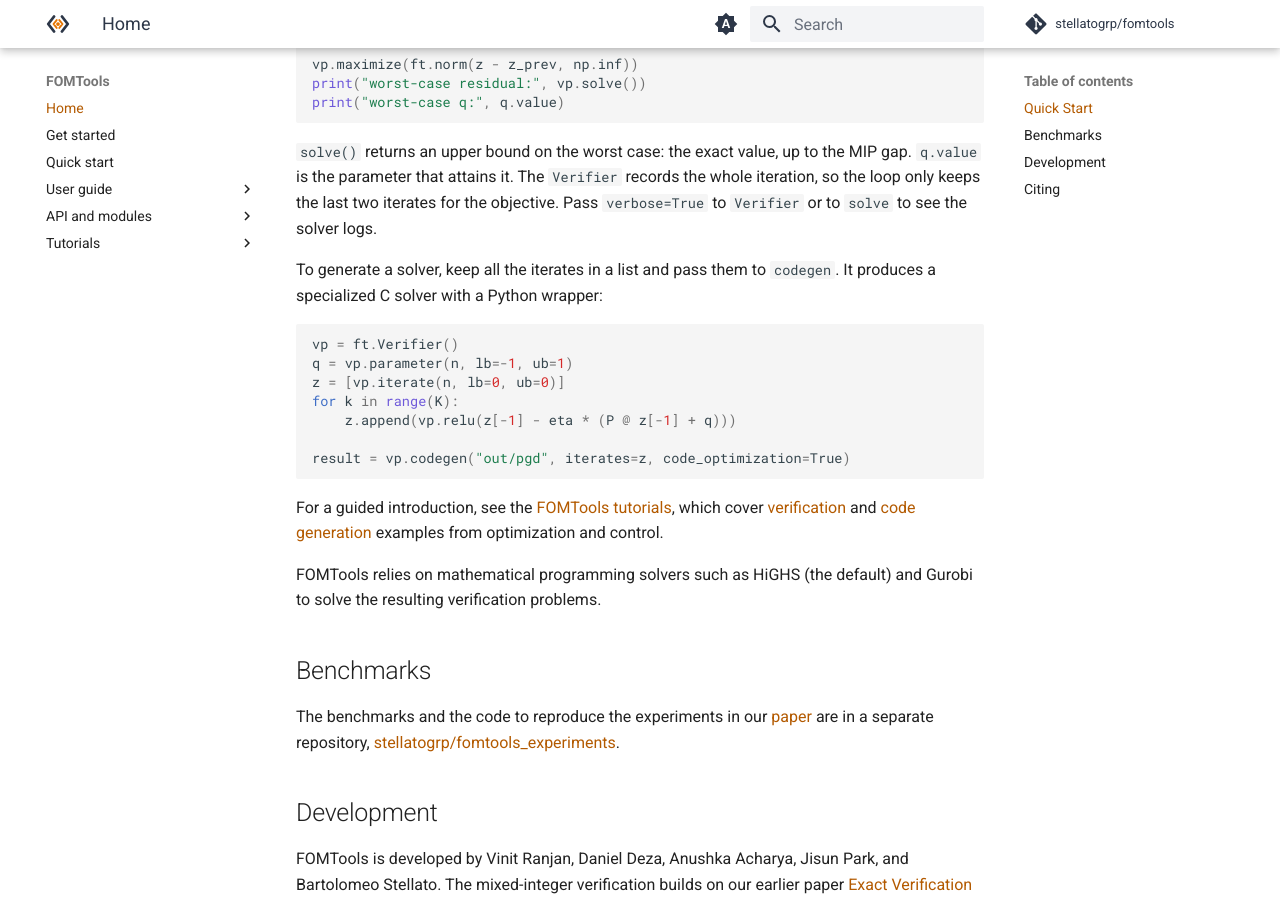
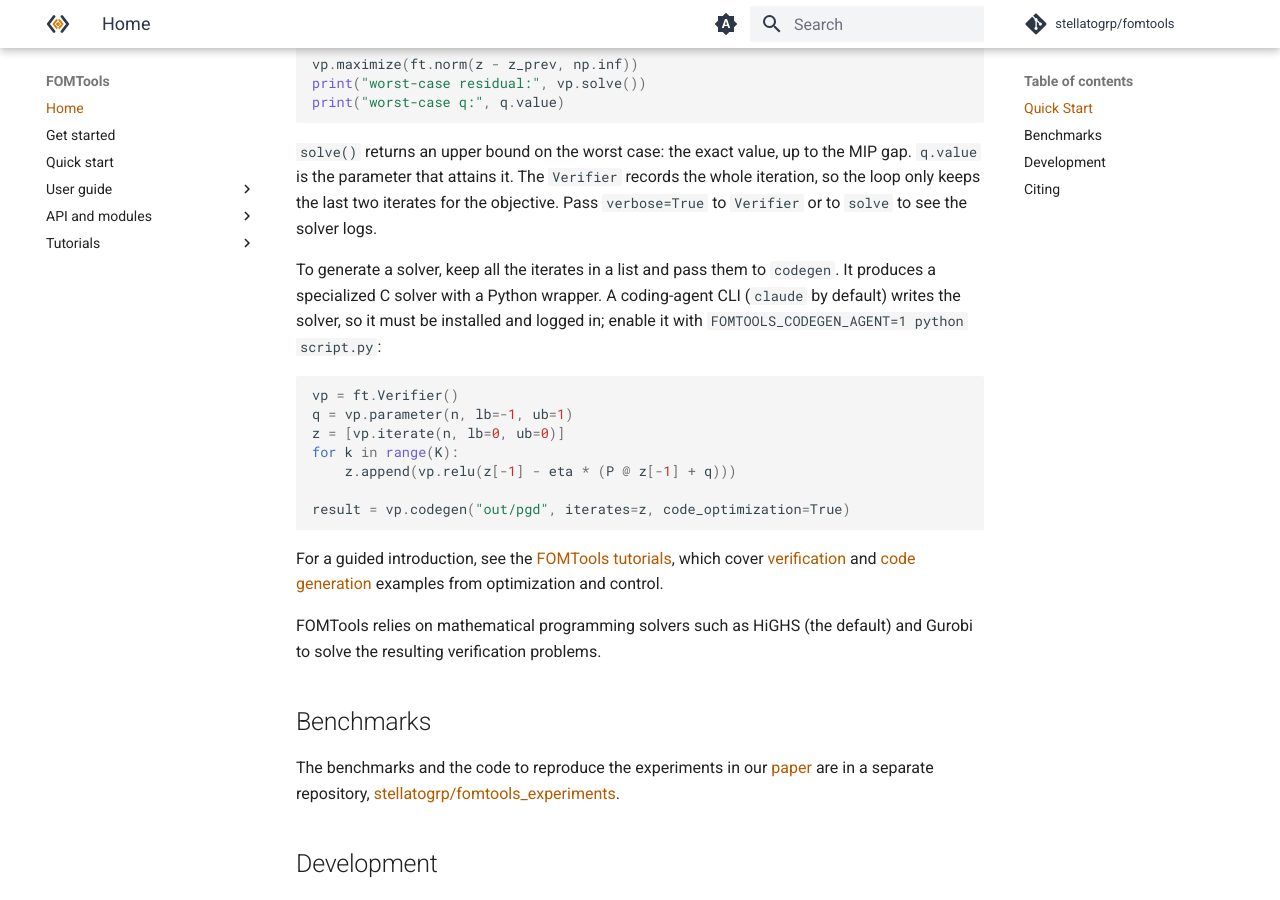
Before and after one commit to stellatogrp/fomtools, an MkDocs documentation site: the page built from docs/index.md, in a window 1280 px wide and 900 px high, scrolled down 1825 px. Built offline with MkDocs 1.6.1 and Material for MkDocs 9.7.7, drawn with Linux system fonts in a browser that asks for light colours; comment, search, counter and statistics services are not loaded.

Commit message:
Docs home: say codegen needs FOMTOOLS_CODEGEN_AGENT=1 and a logged-in agent CLI

````diff
--- a/docs/index.md
+++ b/docs/index.md
@@ -69,7 +69,9 @@ The `Verifier` records the whole iteration, so the loop only keeps the last two
 Pass `verbose=True` to `Verifier` or to `solve` to see the solver logs.
 
 To generate a solver, keep all the iterates in a list and pass them to `codegen`.
-It produces a specialized C solver with a Python wrapper:
+It produces a specialized C solver with a Python wrapper.
+A coding-agent CLI (`claude` by default) writes the solver, so it must be installed and
+logged in; enable it with `FOMTOOLS_CODEGEN_AGENT=1 python script.py`:
 
 ```python
 vp = ft.Verifier()
````
